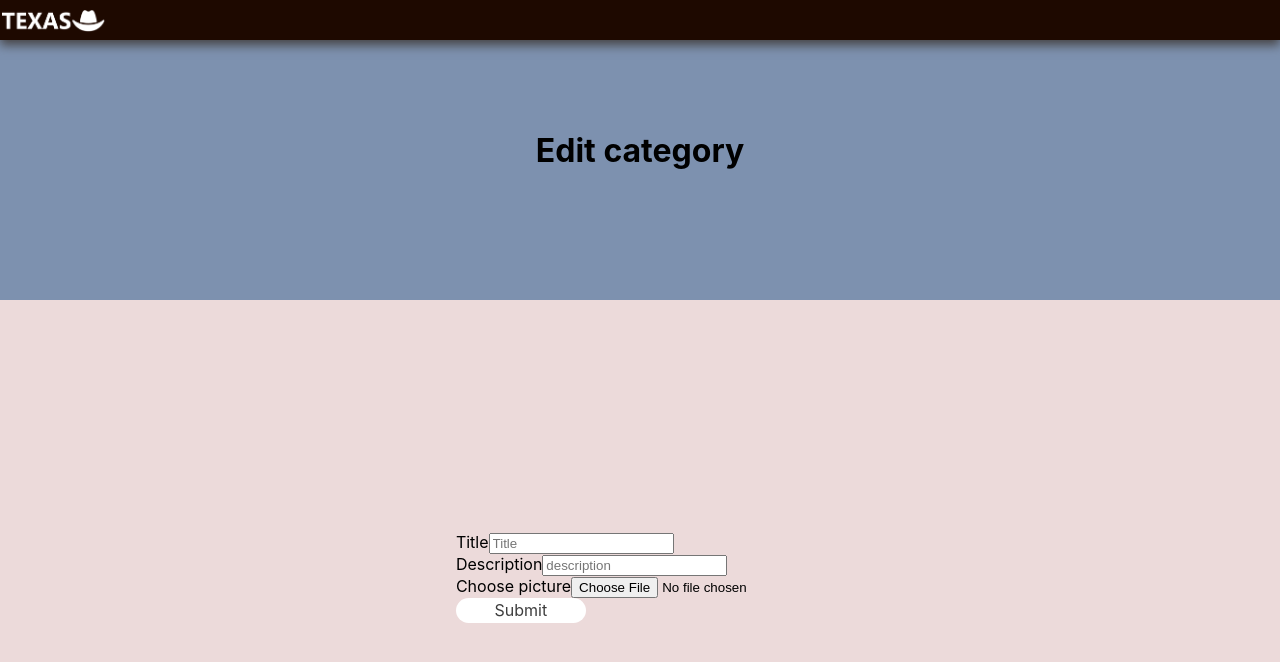
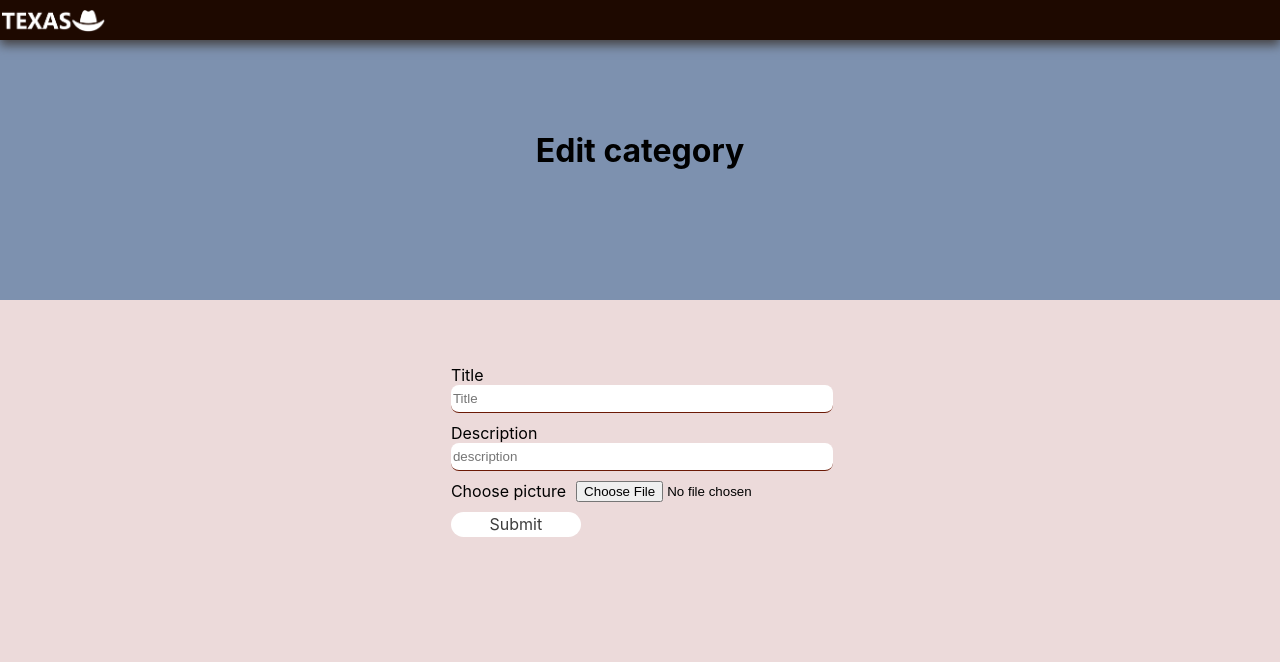
Before and after one commit to EleonoraKazakova/texas, a React (Create React App) app: page /admin/1/edit in a window 1280 px wide. Shown: the top 662 px of the page. Built offline with nearby package versions, Linux system fonts and the light colour scheme; no server answers; the database is empty.

Commit message:
Add styles

```diff
--- a/src/components/AdminCategoryEdit.jsx
+++ b/src/components/AdminCategoryEdit.jsx
@@ -64,12 +64,13 @@ export default function AdminCategoryEdit() {
       <div className="admin-header">
         <h1>Edit category</h1>
       </div>
-      <div className="admin-content-block">
-        <form onSubmit={onUpdate}>
+      <div className="admin-content-block-edit">
+        <form onSubmit={onUpdate} className="admin-form">
           <div>
             <label>Title</label>
             <input
               placeholder="Title"
+              type="text"
               value={title}
               onChange={(event) => setTitle(event.target.value)}
             />
@@ -78,11 +79,12 @@ export default function AdminCategoryEdit() {
             <label>Description</label>
             <input
               placeholder="description"
+              type="text"
               value={description}
               onChange={(event) => setDescription(event.target.value)}
             />
           </div>
-          <div>
+          <div className="admin-label">
             <label>Choose picture</label>
             <input
               type="file"
--- a/src/components/AdminDish.jsx
+++ b/src/components/AdminDish.jsx
@@ -43,28 +43,52 @@ export default function AdminDish() {
   }
 
   return (
-    <div className="admin-content">
-      <div className="admin-text">
+    <div className="admin-grid">
+      <div className="admin-header">
         <div>{dish.title}</div>
       </div>
-      <form>
-        <input placeholder="title" value={dish.title} />
-        <input placeholder="description" value={dish.description} />
+      <div className="admin-content-block-edit">
+        <form className="admin-form">
+          <div>
+            {" "}
+            <label>Title</label>
+            <input placeholder="title" type="text" value={dish.title} />
+          </div>
+          <div>
+            <label>Description</label>
+            <input
+              placeholder="description"
+              type="text"
+              value={dish.description}
+            />
+          </div>
+          <div>
+            <label>Ingredients</label>
             <input
               placeholder="ingredients"
+              type="text"
               value={ingredients}
               onChange={(event) => setIngredients(event.target.value)}
             />
-        <input placeholder="price" value={dish.price} />
+          </div>
+          <div>
+            <label>Price</label>
+            <input placeholder="price" type="text" value={dish.price} />
+          </div>
+          <div className="admin-label">
+            <label>Choose picture</label>
             <input type="file" accept="image/png, image/jpeg" />
+          </div>
 
           <button className="admin-button" onClick={onUpdate}>
             Submit
           </button>
-      </form>
+
           <button className="admin-button" onClick={onDelete}>
             Delete dish
           </button>
+        </form>
+      </div>
     </div>
   );
 }
--- a/src/styles/admin.sass
+++ b/src/styles/admin.sass
@@ -28,6 +28,15 @@
 .admin-content-block
   grid-column: 2 / 3
   grid-row: 3 / 4
+  //background-color: #a9c2f8
+  display: flex
+  flex-direction: column
+  justify-content: center
+  align-items: center
+
+.admin-content-block-edit
+  grid-column: 2 / 3
+  grid-row: 2 / 3
   //background-color: #a9c2f8
   display: flex
   flex-direction: column
```
Lines whose indentation alone changed are shown as unchanged.
